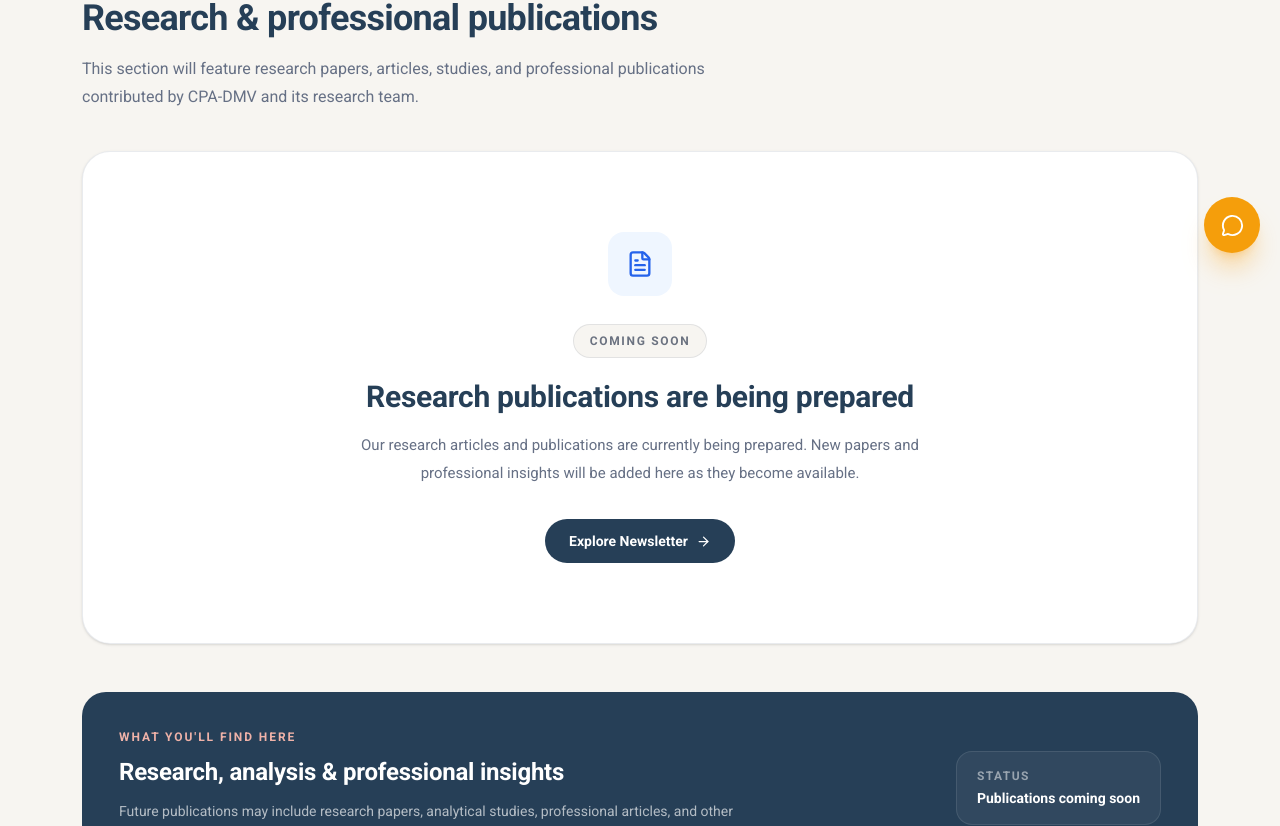
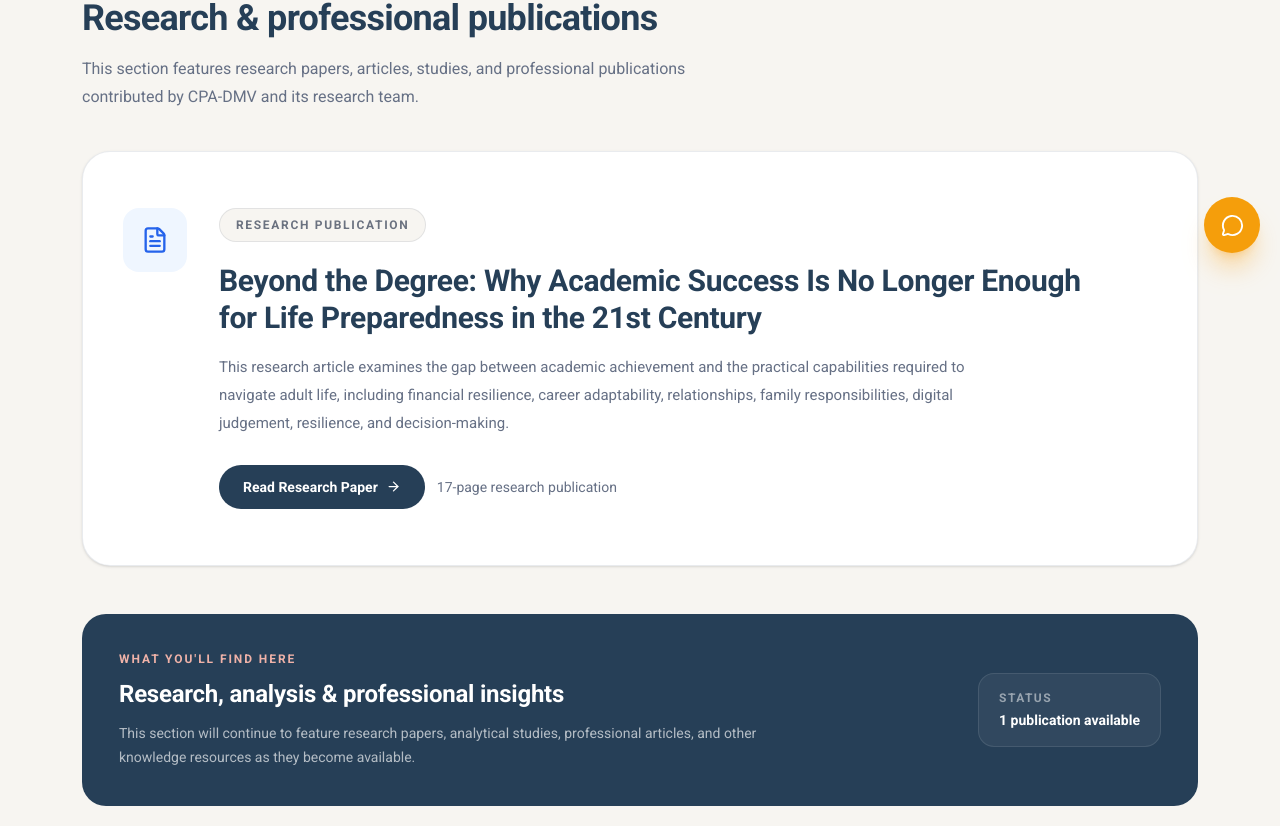
Before and after one commit to cpa-dmv/website, a Next.js app: page /research/articles in a window 1280 px wide. Shown: the part 527-1353 px from the top of the page. Built offline with nearby package versions, Linux system fonts and the light colour scheme.

Commit message:
Add Beyond the Degree research publication

```diff
--- a/app/research/articles/page.tsx
+++ b/app/research/articles/page.tsx
@@ -56,41 +56,54 @@ export default function ResearchArticlesPage() {
           </h2>
 
           <p className="mt-4 text-[16px] leading-7 text-[#667085]">
-            This section will feature research papers, articles, studies, and
+            This section features research papers, articles, studies, and
             professional publications contributed by CPA-DMV and its research
             team.
           </p>
         </div>
 
-        {/* Coming soon card */}
+        {/* Research publication */}
         <div className="mt-10 overflow-hidden rounded-[28px] border border-[#263f57]/10 bg-white shadow-sm">
-          <div className="flex flex-col items-center px-6 py-16 text-center sm:px-10 sm:py-20">
-            <div className="flex h-16 w-16 items-center justify-center rounded-2xl bg-[#EFF6FF] text-[#2563EB]">
+          <div className="px-6 py-12 sm:px-10 sm:py-14">
+            <div className="flex flex-col gap-8 sm:flex-row sm:items-start">
+              <div className="flex h-16 w-16 shrink-0 items-center justify-center rounded-2xl bg-[#EFF6FF] text-[#2563EB]">
                 <FileText size={28} />
               </div>
 
-            <div className="mt-7 inline-flex items-center rounded-full border border-[#263f57]/10 bg-[#f7f5f1] px-4 py-2 text-xs font-bold uppercase tracking-[0.14em] text-[#6b7280]">
-              Coming Soon
+              <div className="max-w-4xl">
+                <div className="inline-flex items-center rounded-full border border-[#263f57]/10 bg-[#f7f5f1] px-4 py-2 text-xs font-bold uppercase tracking-[0.14em] text-[#6b7280]">
+                  Research Publication
                 </div>
 
-            <h3 className="mt-5 text-2xl font-bold text-[#263f57] sm:text-3xl">
-              Research publications are being prepared
+                <h3 className="mt-5 text-2xl font-bold leading-tight text-[#263f57] sm:text-3xl">
+                  Beyond the Degree: Why Academic Success Is No Longer Enough
+                  for Life Preparedness in the 21st Century
                 </h3>
 
-            <p className="mt-4 max-w-xl text-[15px] leading-7 text-[#667085]">
-              Our research articles and publications are currently being
-              prepared. New papers and professional insights will be added here
-              as they become available.
+                <p className="mt-4 max-w-3xl text-[15px] leading-7 text-[#667085]">
+                  This research article examines the gap between academic
+                  achievement and the practical capabilities required to
+                  navigate adult life, including financial resilience, career
+                  adaptability, relationships, family responsibilities,
+                  digital judgement, resilience, and decision-making.
                 </p>
 
-            <div className="mt-8">
+                <div className="mt-7 flex flex-col gap-3 sm:flex-row sm:items-center">
                   <Link
-                href="/newsletter"
-                className="inline-flex items-center gap-2 rounded-full bg-[#263f57] px-6 py-3 text-sm font-semibold text-white transition-all hover:bg-[#1d3144]"
+                    href="/research/beyond-the-degree.pdf"
+                    target="_blank"
+                    rel="noopener noreferrer"
+                    className="inline-flex items-center justify-center gap-2 rounded-full bg-[#263f57] px-6 py-3 text-sm font-semibold text-white transition-all hover:bg-[#1d3144]"
                   >
-                Explore Newsletter
+                    Read Research Paper
                     <ArrowRight size={15} />
                   </Link>
+
+                  <span className="text-sm text-[#667085]">
+                    17-page research publication
+                  </span>
+                </div>
+              </div>
             </div>
           </div>
         </div>
@@ -108,8 +121,9 @@ export default function ResearchArticlesPage() {
               </h3>
 
               <p className="mt-3 text-sm leading-6 text-white/65">
-                Future publications may include research papers, analytical
-                studies, professional articles, and other knowledge resources.
+                This section will continue to feature research papers,
+                analytical studies, professional articles, and other knowledge
+                resources as they become available.
               </p>
             </div>
 
@@ -118,7 +132,7 @@ export default function ResearchArticlesPage() {
                 Status
               </div>
               <div className="mt-1 text-sm font-semibold text-white">
-                Publications coming soon
+                1 publication available
               </div>
             </div>
           </div>
```
Also changed, not shown: 1 other file (tests, documents, lock files or other folders). Lines whose indentation alone changed are shown as unchanged.
